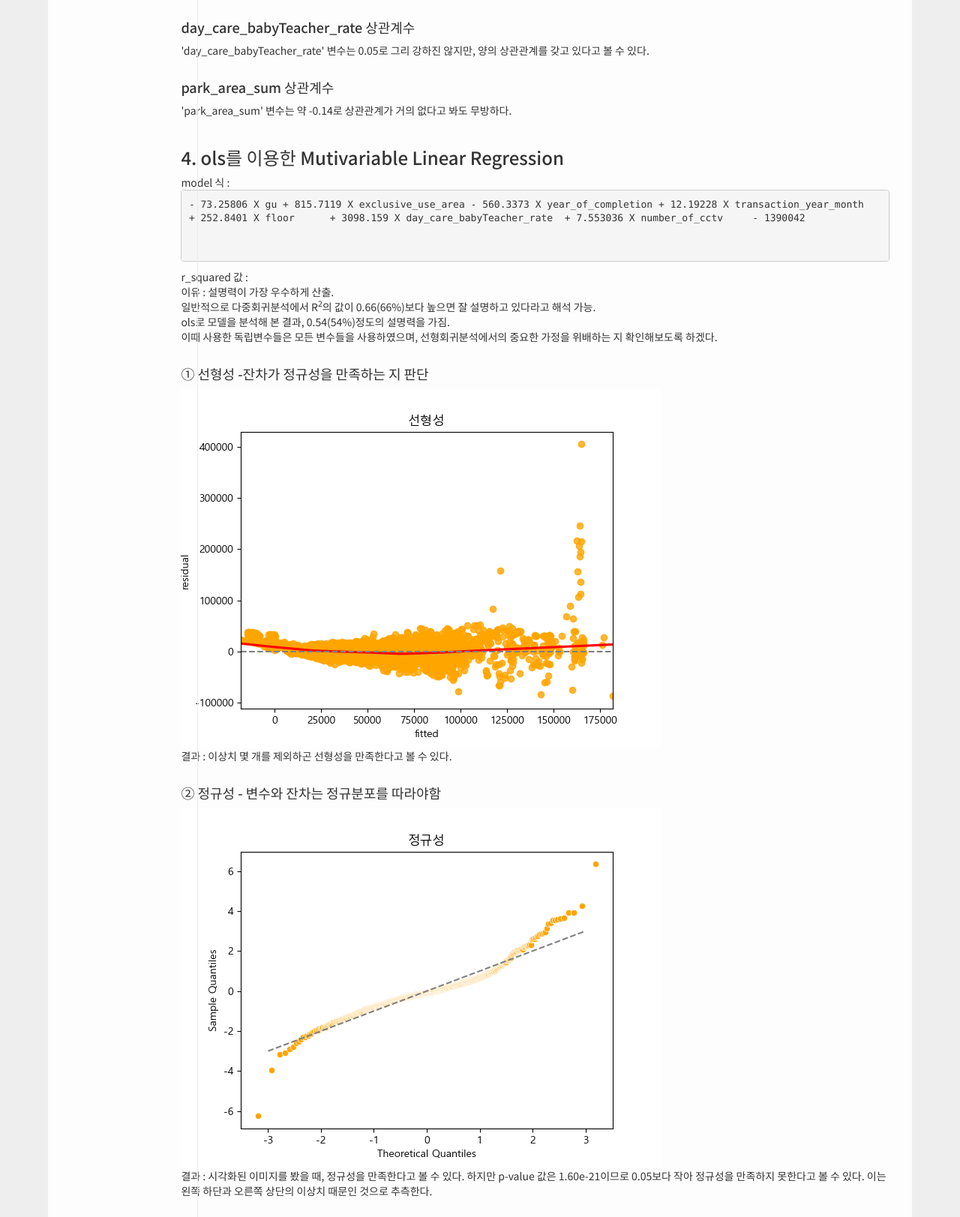
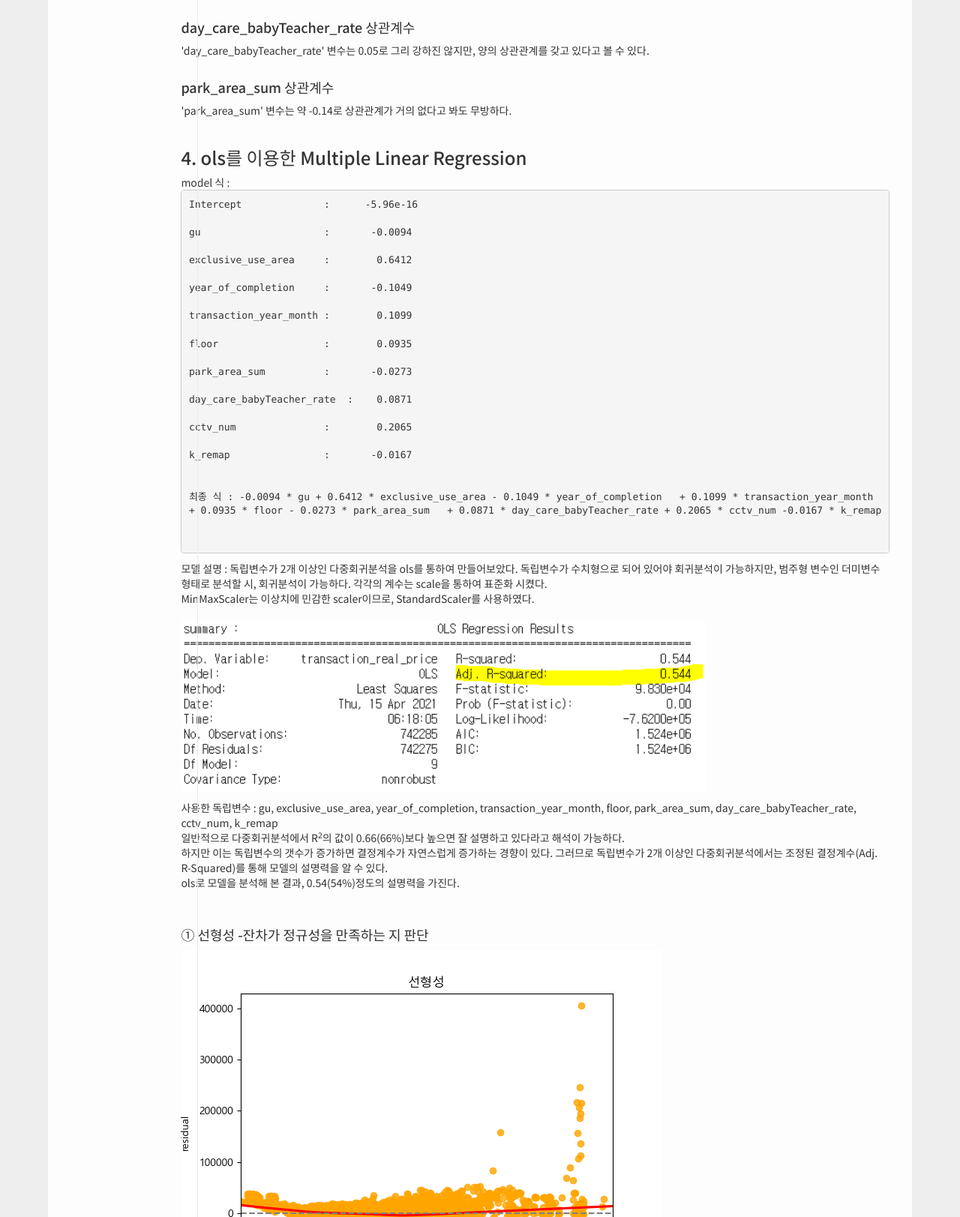
Before and after one commit to WonHyeong-Kim/AI_REAL_ESTATE_AGENCY, a Django app: page /model/ in a window 1280 px wide. Shown: the part 4877-6500 px from the top of the page at 75% size. Run offline with Django 3.2, Linux system fonts and the light colour scheme; some libraries are stand-ins or nearby versions.

Commit message:
텐서, ols 데이터 분석 추가

```diff
--- a/ai_real_estate_agency/predictapp/templates/model.html
+++ b/ai_real_estate_agency/predictapp/templates/model.html
@@ -147,18 +147,36 @@
 		<div class='text'>'day_care_babyTeacher_rate' 변수는 0.05로 그리 강하진 않지만, 양의 상관관계를 갖고 있다고 볼 수 있다.</div><br>
 		<h4>park_area_sum 상관계수</h4>
 		<div class='text'>'park_area_sum' 변수는 약 -0.14로 상관관계가 거의 없다고 봐도 무방하다.</div><br>
-	   	<h3>4. ols를 이용한 Mutivariable Linear Regression</h3>
-	   	<div class='text'>model 식 :<br>
-	   	 <pre>- 73.25806 X gu	+ 815.7119 X exclusive_use_area	- 560.3373 X year_of_completion	+ 12.19228 X transaction_year_month
-+ 252.8401 X floor	+ 3098.159 X day_care_babyTeacher_rate	+ 7.553036 X number_of_cctv	- 1390042<br>
-		 </pre>
-		 r_squared 값 :<br>
-		 이유 : 설명력이 가장 우수하게 산출.<br>
-		일반적으로 다중회귀분석에서 R<sup>2</sup>의 값이 0.66(66%)보다 높으면 잘 설명하고 있다라고 해석 가능.<br>
-		ols로 모델을 분석해 본 결과, 0.54(54%)정도의 설명력을 가짐.<br>
-		이때 사용한 독립변수들은 모든 변수들을 사용하였으며, 선형회귀분석에서의 중요한 가정을 위배하는 지 확인해보도록 하겠다.<br>
+	   	<h3>4. ols를 이용한 Multiple Linear Regression</h3>
+         <div class='text'>model 식 :<br>
+          <pre>
+Intercept              :      -5.96e-16 <br>
+gu                     :       -0.0094<br>
+exclusive_use_area     :        0.6412<br>
+year_of_completion     :       -0.1049<br>
+transaction_year_month :        0.1099<br>
+floor                  :        0.0935<br>
+park_area_sum          :       -0.0273<br>
+day_care_babyTeacher_rate  :    0.0871<br>
+cctv_num               :        0.2065<br>
+k_remap                :       -0.0167<br>
 
-		 </div><br>
+최종 식 : -0.0094 * gu + 0.6412 * exclusive_use_area - 0.1049 * year_of_completion   + 0.1099 * transaction_year_month
++ 0.0935 * floor - 0.0273 * park_area_sum   + 0.0871 * day_care_babyTeacher_rate + 0.2065 * cctv_num -0.0167 * k_remap -5.96e-16<br>
+       </pre>
+       모델 설명 : 독립변수가 2개 이상인 다중회귀분석을 ols를 통하여 만들어보았다. 독립변수가 수치형으로 되어 있어야 회귀분석이 가능하지만, 범주형 변수인 더미변수 형태로 분석할 시,
+       회귀분석이 가능하다. 각각의 계수는 scale을 통하여 표준화 시켰다. <br>
+       MinMaxScaler는 이상치에 민감한 scaler이므로, StandardScaler를 사용하였다. <br>
+       <br>
+      <p><img style='width:700px;' src='/static/images/ols_rsquared.png' alt ='model3'></p>
+      사용한 독립변수 : gu, exclusive_use_area, year_of_completion, transaction_year_month, floor, park_area_sum, day_care_babyTeacher_rate, cctv_num, k_remap <br>
+      일반적으로 다중회귀분석에서 R<sup>2</sup>의 값이 0.66(66%)보다 높으면 잘 설명하고 있다라고 해석이 가능하다.<br>
+      하지만 이는 독립변수의 갯수가 증가하면 결정계수가 자연스럽게 증가하는 경향이 있다. 그러므로 독립변수가 2개 이상인 다중회귀분석에서는 조정된 결정계수(Adj. R-Squared)를 통해 모델의 설명력을 알 수 있다.<br>
+      ols로 모델을 분석해 본 결과, 0.54(54%)정도의 설명력을 가진다.<br>
+
+       <br>
+
+       </div><br>
 	   	<h4>① 선형성 -잔차가 정규성을 만족하는 지 판단</h4>
 	   	<div>
 			<img src='/static/model/선형성.png' alt ='선형성'>
@@ -277,8 +295,10 @@
 			이를 통해 tensor를 활용한 해당 모델은 변수에 대해 84.25%의 설명력을 가지고 있다는 것을 알 수 있었다.
 		</div>
 	   	<div>
-			<img src='/static/model/tensormodel.png' alt ='model5'>
+			<img src='/static/images/tensormodel.png' alt ='model5'>
 	   	</div>
+
+
 	</div>
 </div>
 </body>
```
Also changed, not shown: ai_real_estate_agency/predictapp/static/images/ols_rsquared.png (added), ai_real_estate_agency/predictapp/static/images/tensormodel.png (renamed from ai_real_estate_agency/predictapp/static/model/tensormodel.png).
